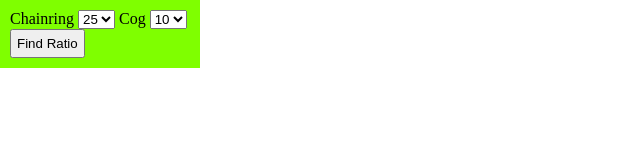
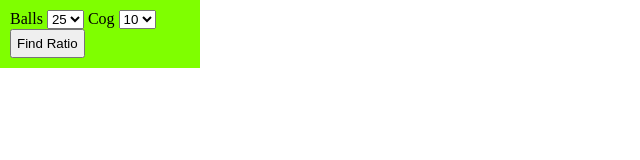
Before and after one commit to klace650/gear-calculator, a plain HTML site: page index.html in a window 1280 px wide. Shown: the whole page, without its empty margins (0-640 px from the left). Drawn offline with nearby package versions, Linux system fonts and the light colour scheme.

Commit message:
change chainrings to BALLS

```diff
--- a/index.html
+++ b/index.html
@@ -8,7 +8,7 @@
   </head>
   <body>
     <form id="ratioform">
-      <label>Chainring</label>
+      <label>Balls</label>
         <select id="chainring"></select>
       <label>Cog</label>
         <select id="cogs"></select>
```
